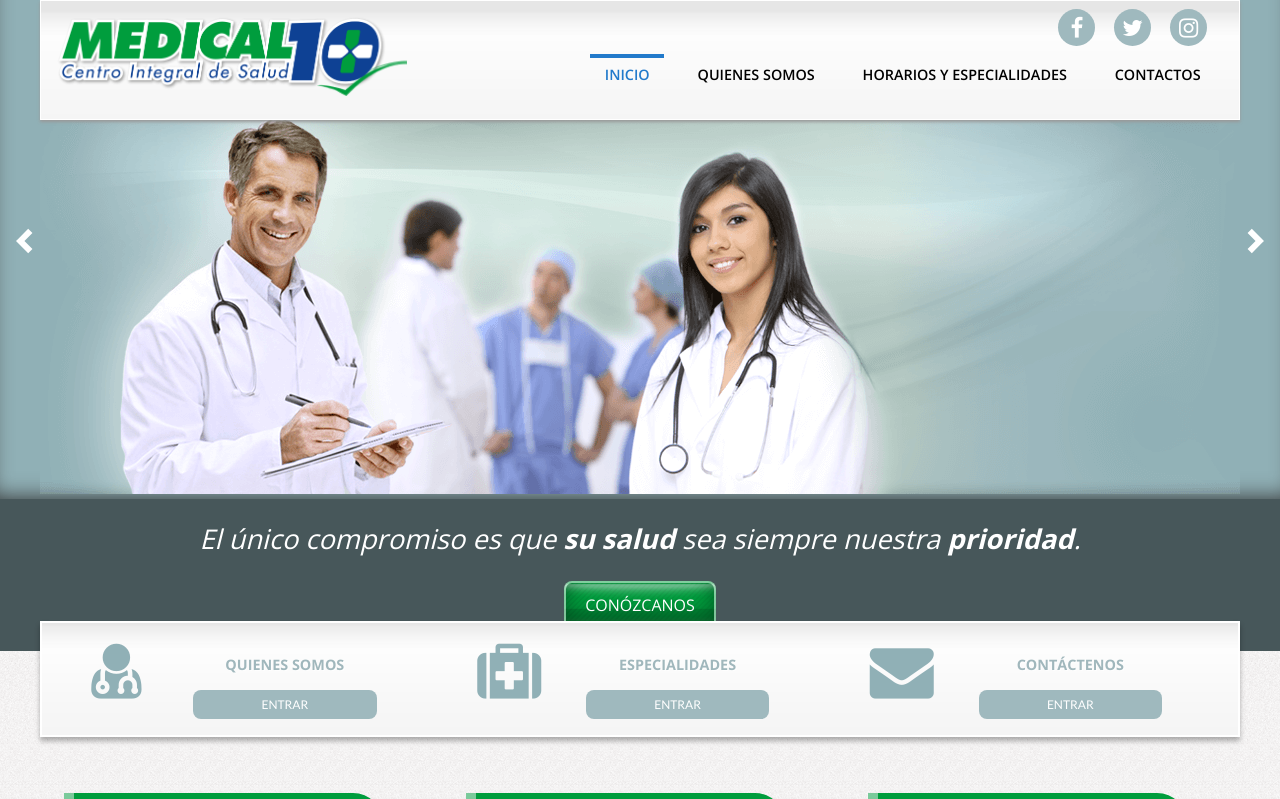
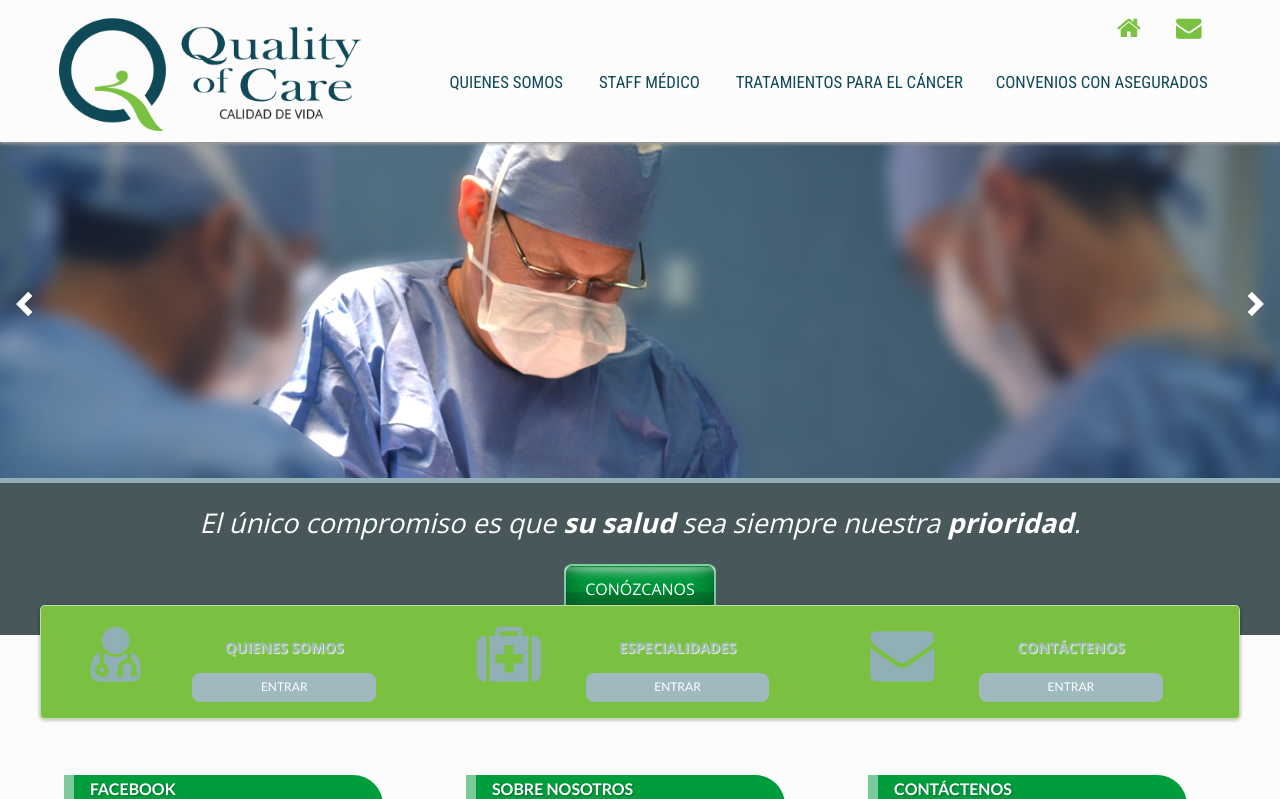
Before and after one commit to planbec/Quality, a PHP site: page /index.php in a window 1280 px wide. Shown: the top 799 px of the page. Run offline with PHP 8.4, Linux system fonts and the light colour scheme; some libraries are stand-ins or nearby versions.

Commit message:
Header y slider

```diff
--- a/code-head.php
+++ b/code-head.php
@@ -10,7 +10,7 @@ $uri = (empty($uri)) ? 'index' : $uri;
 <html lang="es">
 <head>
 	<meta charset="utf-8">
-	<title>Medical 10 | Centro Integral de Salud</title>
+	<title>Quality of Care | Calidad de Vida</title>
 	<meta name="viewport" content="width=device-width, initial-scale=1.0, maximum-scale=1.0, user-scalable=0">
 	<meta name="author" content="Carlos Zambrano M. - PlanB.ec | Francisco Aguilera G. - http://franciscoamk.com">
 
@@ -20,7 +20,7 @@ $uri = (empty($uri)) ? 'index' : $uri;
 	<script src="http://ajax.googleapis.com/ajax/libs/jquery/1.8.1/jquery.min.js"></script>
 
 	<link href='https://fonts.googleapis.com/css?family=Lato:400,700' rel='stylesheet' type='text/css'>
-	<link href='https://fonts.googleapis.com/css?family=Dosis:400,700' rel='stylesheet' type='text/css'>
+	<link href="https://fonts.googleapis.com/css?family=Roboto+Condensed:400,700" rel="stylesheet">
 	<link href='https://fonts.googleapis.com/css?family=Open+Sans:400,600,800,700' rel='stylesheet' type='text/css'>
 
 	<!--link rel="stylesheet" href="font-awesome/css/font-awesome.min.css"-->
--- a/css/master.css
+++ b/css/master.css
@@ -11,8 +11,9 @@
   background: 0; }
 
 body {
+  background: #fcfcfc;
   font: 16px/22px "Lato",Helvetica,Arial,sans-serif;
-  color: #545e77; }
+  color: #666666; }
 
 * {
   -webkit-box-sizing: border-box;
@@ -237,15 +238,15 @@ hr.center {
 
 #main-header {
   display: table;
+  background: #fcfcfc;
+  box-shadow: 0px 2px 3px #999;
   position: fixed;
   top: 0;
   width: 100%;
   z-index: 3000; }
   #main-header .header-cont {
-    background: #e6e6e6 url(../img/bk_serv.png) bottom center repeat-x;
-    border: 1px solid #FFF;
+    border-bottom: 1px solid #FFF;
     box-sizing: border-box;
-    box-shadow: 0px 2px 3px #999;
     margin: auto;
     max-width: 75rem;
     padding: 0 1rem; }
@@ -255,32 +256,32 @@ hr.center {
         display: inline-block;
         margin: 0.5rem 1rem 0 0; }
         #main-header .header-cont .redes span a {
-          color: #FFF;
+          color: #7ac142;
           display: block;
+          border-radius: 50%;
           padding: 0.5rem;
-          background: #9fb9be;
-          border-radius: 50%;
-          width: 2.3rem;
-          height: 2.3rem;
+          width: 2.5rem;
+          height: 2.5rem;
           text-align: center; }
           #main-header .header-cont .redes span a i {
-            font-size: 1.4rem; }
+            font-size: 1.6rem; }
           #main-header .header-cont .redes span a:hover {
-            background: #6a8d93; }
+            background: #7e89a3;
+            color: #FFF; }
 
 #content-area {
   clear: both;
-  /*margin-top:5rem;*/ }
+  margin-top: 8rem; }
   #content-area .bg-cont {
-    background: #efeded url(../img/bk_m10.png) top center repeat-x; }
+    /*background:#efeded url(../img/bk_m10.png) top center repeat-x;*/ }
 
 #main-header .menu-trigger {
   display: none; }
 
 .logo-header {
   display: table-cell;
-  /*width:27%;*/
-  padding: 1rem 0; }
+  width: 25%;
+  padding: 1rem 0 0; }
   .logo-header .logo {
     margin: 0;
     display: block;
@@ -304,41 +305,44 @@ hr.center {
   vertical-align: top;
   line-height: 1.3em; }
   #main-menu ul {
-    margin: 0.5rem 0 0 0;
+    margin: 1rem 0 0 0;
     padding: 0;
     list-style: none;
     background: 0; }
     #main-menu ul li {
       display: inline-block;
-      font: 600 0.9rem 'Open Sans', Arial;
+      font: 400 1.05rem 'Roboto Condensed', Arial;
       text-transform: uppercase; }
       #main-menu ul li .featured a {
         /*background:#50c5ab;*/
-        color: #227acb; }
+        color: #0f4857; }
         #main-menu ul li .featured a:hover {
-          background: #329780; }
+          background: #7ac142;
+          color: #FFF; }
     #main-menu ul li a {
-      color: #000;
-      padding: .5em 1em;
+      color: #0f4857;
+      padding: .5em;
       margin: 0 0.5rem;
       background: transparent;
       display: block; }
       #main-menu ul li a:hover, #main-menu ul li a.active {
         /*background:#383636;*/
-        color: #227acb;
-        border-top: 4px solid #227acb;
+        background: #7ac142;
+        color: #FFF;
         text-decoration: none; }
 
 #main-footer {
-  border-top: solid .4rem #8498a0;
   clear: both; }
 
 .footer-call-to-action {
   text-align: center;
-  background: #56727e;
+  background: #0f4857;
+  border-bottom: solid .4rem #537a85;
   color: #fff;
   padding: 1.5rem 0.5rem 0;
   overflow: hidden; }
+  .footer-call-to-action h3 {
+    color: #71959f; }
   .footer-call-to-action .col3 {
     border-left: 1px solid #768d97; }
     .footer-call-to-action .col3:nth-child(3n) {
@@ -413,18 +417,19 @@ hr.center {
     text-align: center;
     z-index: 80; }
     .flexslider .intro p {
-      color: #3e4b5c;
-      font: italic 600 1.7rem/2.2rem 'Open Sans', Arial;
-      margin-bottom: 3rem;
-      text-shadow: 1px 2px 2px rgba(255, 255, 255, 0.6); }
-      .flexslider .intro p strong {
-        color: #4d6f75;
+      color: #FFF;
+      font: 2rem/2.2rem 'Georgia', Times;
+      margin-bottom: 4rem;
+      text-shadow: 1px 2px 2px rgba(0, 0, 0, 0.3); }
+      .flexslider .intro p span {
+        display: block;
         font-size: 2.2rem;
         font-weight: 100;
         text-transform: uppercase; }
 
 .slides img {
-  text-align: center; }
+  text-align: center;
+  width: 100%; }
 
 .intro_inf {
   display: none; }
@@ -484,8 +489,7 @@ hr.center {
 
 .testimonio {
   padding: 0;
-  text-align: center;
-  box-shadow: 2px -14px 22px -13px #333 inset; }
+  text-align: center; }
 
 /*.testimonio::before{content:"\201C";display:block;text-align:center;font-size:5em;font-family:Georgia,'Times new roman',serif;opacity:.3;line-height:1em;margin-bottom:-.5em}*/
 .testimonio blockquote {
@@ -582,7 +586,7 @@ input[type="submit"], input[type="button"] {
 
 .btn-form {
   padding: .6em 1.3em;
-  background: #227acb !important;
+  background: #0f4857 !important;
   border: 2px solid #bbcecd;
   font: 0.8rem 'Open Sans', Arial;
   box-shadow: inset 0 -15px 25px rgba(0, 0, 0, 0.4);
@@ -640,7 +644,7 @@ input[type="submit"], input[type="button"] {
     padding: 0.3rem 1rem;
     text-transform: none; }
   .container.page-content h3 {
-    color: #227acb;
+    color: #0f4857;
     margin: 1rem 0; }
   .container.page-content h4 {
     color: #6a8d93;
@@ -654,7 +658,7 @@ input[type="submit"], input[type="button"] {
     color: #8498a0;
     text-decoration: underline; }
     .container.page-content a:hover {
-      color: #227acb; }
+      color: #0f4857; }
   .container.page-content i.fa {
     font-size: 3.5rem; }
   .container.page-content ul {
@@ -689,7 +693,7 @@ input[type="submit"], input[type="button"] {
   overflow: hidden; }
 
 .container.page-content h1 {
-  color: #227acb;
+  color: #0f4857;
   text-shadow: 1px 1px 2px #FFF; }
 
 #hero-container {
@@ -725,7 +729,7 @@ input[type="submit"], input[type="button"] {
 
 .servicio-resumen {
   text-align: center;
-  border-right: 1px dashed #ddd;
+  border-right: 1px solid #8acf54;
   padding-right: 1rem;
   margin-bottom: 0 !important;
   margin-right: 1rem !important;
@@ -756,13 +760,14 @@ input[type="submit"], input[type="button"] {
     border-right: none; }
 
 #servicios-home {
-  background: #f5f5f5 url(../img/bk_serv.png) top center repeat-x;
-  border: 2px solid #FFF;
+  background: #7ac142;
+  border: 1px solid rgba(255, 255, 255, 0.5);
+  border-radius: 0.3rem;
   padding: 1em 0;
   z-index: 2000;
   margin-top: -30px;
   position: relative;
-  box-shadow: 0 4px 5px rgba(0, 0, 0, 0.3); }
+  box-shadow: 0 1px 3px 1px rgba(0, 0, 0, 0.2); }
   #servicios-home h2 {
     font: bold 0.9rem 'Open Sans',sans-serif;
     color: #a0b7bc;
@@ -915,7 +920,7 @@ figure {
     padding-bottom: 1rem important;
     margin-bottom: 0.5rem important; }
     .col-right p strong {
-      color: #227acb;
+      color: #0f4857;
       text-transform: uppercase; }
 
 /* RESPONSIVE */
--- a/flexslider.php
+++ b/flexslider.php
@@ -1,8 +1,7 @@
 		<div class="flexslider">
 
 			<div class="intro">
-				<p>El &uacute;nico compromiso es que <strong>su salud</strong> sea siempre nuestra <strong>prioridad</strong>.</p>
-				<a href="quienessomos.php" class="btn">Lo invitamos a conocernos</a>
+				<p>Te brindamos nuevas<span>oportunidades</span><span>de vida</span></p>
 			</div>
 
 
--- a/header.php
+++ b/header.php
@@ -5,9 +5,9 @@
 			<div class="logo-header">
 				<h1 class="logo">
 					<a href="index.php">
-						<img src="img/logo_m10.png" alt="Medical 10 - Centro Integral de Salud"  title="Medical 10 - Centro Integral de Salud" width="240"></h1>
+						<img src="img/logo_quality.png" alt="Quality of Care - Calidad de Vida"  title="Quality of Care - Calidad de Vida" width="240"></h1>
 					</a>
-				<h2 class="slogan">Medical 10 - Centro Integral de Salud</h2>
+				<h2 class="slogan">Quality of Care - Calidad de Vida</h2>
 			</div>
 
 
@@ -16,17 +16,15 @@
 			<!-- Main-menu -->
 			<nav id="main-menu" role="navigation" class="closed">
 			<div class="redes">
-				<span><a href="https://www.facebook.com/Centro-Integral-de-Salud-Medical-10-249062688788647/" target="_blank"><i class="fa fa-facebook" aria-hidden="true"></i></a></span>
-				<span><a href="https://www.twitter.com/cismedical10" target="_blank"><i class="fa fa-twitter" aria-hidden="true"></i></a></span>
-				<span><a href="https://www.instagram.com/cismedical10" target="_blank"><i class="fa fa-instagram" aria-hidden="true"></i></a></span>
+				<span><a href="index.php" <?php if($uri == 'index') echo 'class="active"'?> ><i class="fa fa-home" aria-hidden="true"></i></a></span>
+				<span><a href="contactos.php" <?php if($uri == 'contactos') echo 'class="active"'?> ><i class="fa fa-envelope" aria-hidden="true"></i></a></span>
 			</div>
 
 				<ul>
-					<li><a href="index.php" <?php if($uri == 'index') echo 'class="active"'?> >Inicio</a></li>
 					<li><a href="quienessomos.php" <?php if($uri == 'quienessomos') echo 'class="active"'?> >Quienes somos</a></li>
-					<li><a href="horarios-especialidades.php" <?php if($uri == 'horarios-especialidades') echo 'class="active"'?> >Horarios y especialidades</a></li>
-					<!--li><a href="ubicacion.php" <?php if($uri == 'ubicacion') echo 'class="active"'?> >Ubicaci&oacute;n</a></li-->
-					<li><a href="contactos.php" <?php if($uri == 'contactos') echo 'class="active"'?> >Contactos</a></li>
+					<li><a href="#" <?php if($uri == 'staff') echo 'class="active"'?> >Staff M&eacute;dico</a></li>
+					<li><a href="#" <?php if($uri == 'tratamientos') echo 'class="active"'?> >Tratamientos para el C&aacute;ncer</a></li-->
+					<li><a href="#" <?php if($uri == 'convenios') echo 'class="active"'?> >Convenios con Asegurados</a></li>
 				</ul>
 			</nav>
 		</div>
--- a/scss/_general.scss
+++ b/scss/_general.scss
@@ -10,8 +10,9 @@
   background: 0; }
 
 body {
+  background: #fcfcfc;
   font: 16px/22px "Lato",Helvetica,Arial,sans-serif;
-  color: #545e77;
+  color: #666666;
 }
 
 * {
--- a/scss/_variables.scss
+++ b/scss/_variables.scss
@@ -2,7 +2,8 @@ $color-titulos: #ea5932;
 $color-iconos: #7e89a3;
 $color-subtitulos: #383636;
 $color-amar: #e99935;
-$color-prim:#227acb ;
+$color-prim:#0f4857;
 $color-sec:#009d3d;
 $color-bla:#FFF;
 $color-back: #90b0b6;
+$color-ver:#7ac142;
--- a/scss/master.scss
+++ b/scss/master.scss
@@ -43,18 +43,20 @@
 
 #main-header {
 	display:table;
+	background: #fcfcfc;
+	box-shadow: 0px 2px 3px #999;
 	position:fixed;
 	top:0;
 	width: 100%;
 	z-index: 3000;
-	.header-cont { background:#e6e6e6 url(../img/bk_serv.png) bottom center repeat-x; border:1px solid #FFF; box-sizing:border-box; box-shadow: 0px 2px 3px #999; margin:auto; max-width: 75rem; padding: 0 1rem;
+	.header-cont { border-bottom:1px solid #FFF; box-sizing:border-box; margin:auto; max-width: 75rem; padding: 0 1rem;
 		.redes {
 			/*float: right;*/
 			span { display: inline-block; margin: 0.5rem 1rem 0 0;
 				a {
-					color:#FFF; display:block;padding: 0.5rem; background: #9fb9be; border-radius: 50%; width: 2.3rem; height: 2.3rem; text-align: center;
-					i { font-size: 1.4rem;}
-				&:hover { background: #6a8d93;}
+					color:$color-ver; display:block; border-radius:50%; padding: 0.5rem; width:2.5rem; height:2.5rem; text-align: center;
+					i { font-size: 1.6rem;}
+				&:hover { background:$color-iconos; color:$color-bla; }
 				}
 			}
 		}
@@ -62,9 +64,9 @@
 }
 
 
-#content-area { clear:both; /*margin-top:5rem;*/
+#content-area { clear:both; margin-top:8rem;
 	.bg-cont {
-	    background:#efeded url(../img/bk_m10.png) top center repeat-x;
+	    /*background:#efeded url(../img/bk_m10.png) top center repeat-x;*/
 	}
 
 }
@@ -73,7 +75,7 @@
 
 
 #main-header .menu-trigger{ display:none }
-.logo-header{ display:table-cell; /*width:27%;*/ padding:1rem 0;
+.logo-header{ display:table-cell; width:25%; padding:1rem 0 0;
 	.logo {margin:0;display:block; line-height:1.2em;
 		img { width: 100%; }
 	 }
@@ -86,24 +88,25 @@
 
 /* Menu */
 #main-menu {display:table-cell; width:70%; text-align:right; vertical-align:top; line-height:1.3em;
-	ul {margin:0.5rem 0 0 0; padding:0;list-style:none;background:0;
-		li{ display:inline-block; font: 600 0.9rem 'Open Sans', Arial; text-transform: uppercase;
+	ul {margin:1rem 0 0 0; padding:0;list-style:none;background:0;
+		li{ display:inline-block; font: 400 1.05rem 'Roboto Condensed', Arial; text-transform: uppercase;
 			.featured a {/*background:#50c5ab;*/color:$color-prim;
-				&:hover{background:#329780;
+				&:hover{background:$color-ver; color:$color-bla;
 				}
 			}
 		}
-		li a { color:#000;  padding:.5em 1em; margin: 0 0.5rem; background:transparent; display:block;
-			&:hover, &.active { /*background:#383636;*/ color:$color-prim; border-top:4px solid $color-prim; text-decoration:none;
+		li a { color:$color-prim;  padding:.5em; margin: 0 0.5rem; background:transparent; display:block;
+			&:hover, &.active { /*background:#383636;*/ background:$color-ver; color:$color-bla; text-decoration:none;
 			}
 		}
 	}
 }
 
-#main-footer{border-top:solid .4rem #8498a0; clear: both;}
+#main-footer{clear: both;}
 
 .footer-call-to-action{
-	text-align:center; background:#56727e; color:#fff; padding:1.5rem 0.5rem 0; overflow: hidden;
+	text-align:center; background:#0f4857; border-bottom:solid .4rem #537a85;  color:#fff; padding:1.5rem 0.5rem 0; overflow: hidden;
+	h3 { color: #71959f; }
 	.col3 {border-left: 1px solid #768d97;
 			&:nth-child(3n) {
 			    margin-right: 0;
@@ -145,13 +148,13 @@
 		text-align: center;
 		z-index: 80;
 		p {
-			color:#3e4b5c; font:italic 600 1.7rem/2.2rem 'Open Sans', Arial; margin-bottom: 3rem; text-shadow: 1px 2px 2px rgba(255,255,255,.6);
-			strong { color: #4d6f75; font-size:2.2rem; font-weight: 100; text-transform: uppercase;}
+			color:#FFF; font:2rem/2.2rem 'Georgia', Times; margin-bottom: 4rem; text-shadow: 1px 2px 2px rgba(0, 0, 0, .3);
+			span { display: block; font-size:2.2rem; font-weight: 100; text-transform: uppercase;}
 		}
 	}
 }
 
-.slides img { text-align: center;}
+.slides img { text-align: center; width: 100%;}
 
 .intro_inf { display: none;}
 
@@ -173,7 +176,7 @@
 }
 
 
-.testimonio{ padding:0; text-align:center; box-shadow: 2px -14px 22px -13px #333 inset; }
+.testimonio{ padding:0; text-align:center; }
 /*.testimonio::before{content:"\201C";display:block;text-align:center;font-size:5em;font-family:Georgia,'Times new roman',serif;opacity:.3;line-height:1em;margin-bottom:-.5em}*/
 .testimonio blockquote{color:#fff}
 .testimonio cite{max-width:22rem;margin:0 auto;display:block;text-align:left;font-size:.75em;line-height:1.3em;font-style:normal;}
@@ -278,7 +281,7 @@ input[type="submit"],input[type="button"]{background:#e99935;border:0;color:#fff
 
 .servicio-resumen {
     text-align: center;
-    border-right: 1px dashed #ddd;
+    border-right: 1px solid #8acf54;
     padding-right: 1rem;
     margin-bottom: 0 !important;
     margin-right: 1rem !important;
@@ -295,13 +298,14 @@ input[type="submit"],input[type="button"]{background:#e99935;border:0;color:#fff
 
 
 #servicios-home{
-	background:#f5f5f5 url(../img/bk_serv.png) top center repeat-x;
-	border: 2px solid #FFF;
+	background:$color-ver;
+	border: 1px solid rgba(255, 255, 255, 0.5);
+	border-radius: 0.3rem;
 	padding: 1em 0;
     z-index: 2000;
     margin-top: -30px;
     position: relative;
-    box-shadow: 0 4px 5px rgba(0, 0, 0, 0.3);
+    box-shadow: 0 1px 3px 1px rgba(0, 0, 0, 0.2);
     h2 {
     	font:bold 0.9rem 'Open Sans',sans-serif; color: #a0b7bc; text-shadow: 1px 1px 1px rgba(255, 255, 255, 0.8);
     }
```
Also changed, not shown: img/favico.png, img/favicon.ico, img/logo_quality.png (added), img/slider1.png, img/slider2.png, 1 other file.
